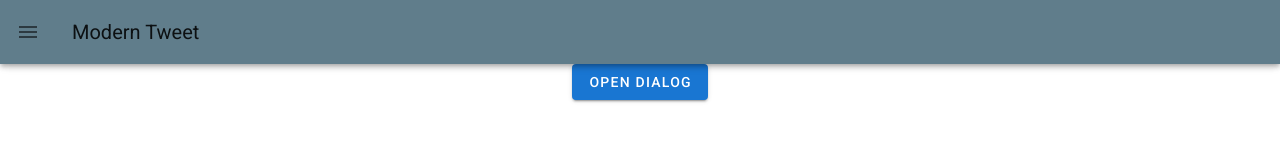
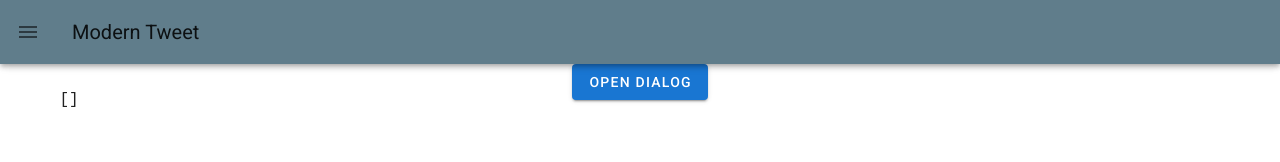
Before and after one commit to yk-port/modern-tweet, a Nuxt app in the folder frontend-app/: page / in a window 1280 px wide. Shown: the top 162 px of the page. Built offline with nearby package versions, Linux system fonts and the light colour scheme.

Commit message:
feat: storeのactions経由でリクエストを投げる処理の作成

```diff
--- a/frontend-app/components/NewPost.vue
+++ b/frontend-app/components/NewPost.vue
@@ -74,7 +74,9 @@ export default {
   },
   methods: {
     postTweet () {
-      this.$store.dispatch(('post/post'), {　params: this.postData }, { root: true })
+      // moduleで作ったstoreに対してdispatchする方法
+      // 第一引数：module名/actions名　第二引数：actionsに渡す情報（オプション型）　第三引数：moduleにしたstoreにdispatchしたい時に指定する
+      this.$store.dispatch(('post/post'), { params: this.postData }, { root: true })
     },
   },
 }
--- a/frontend-app/pages/index.vue
+++ b/frontend-app/pages/index.vue
@@ -1,5 +1,8 @@
 <template>
-  <NewPost />
+  <div>
+    <NewPost />
+    <pre>{{ this.$store.state.post.postData }}</pre>
+  </div>
 </template>
 
 <script>
--- a/frontend-app/store/post.js
+++ b/frontend-app/store/post.js
@@ -1,18 +1,13 @@
 export const state = () => ({
-
+  postData: [],
 })
 
-export const mutations = {
-
-}
+export const mutations = {}
 
 export const actions = {
   async post({ commit }, payload) {
-    const url = 'localhost:3000/api/v1/posts';
+    const url = '/api/v1/posts';
     const params = payload.params;
     await this.$axios.post(url, params)
-    commit('savePost', {
-
-    });
   },
 }
```
